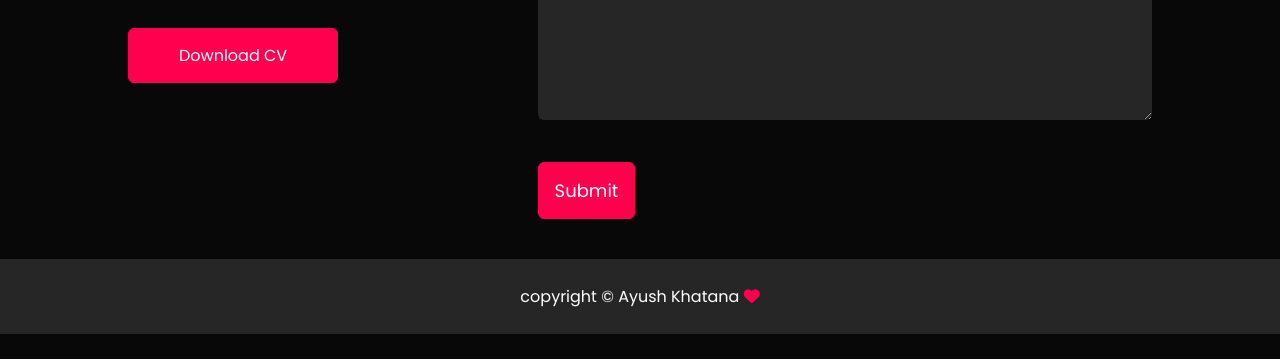
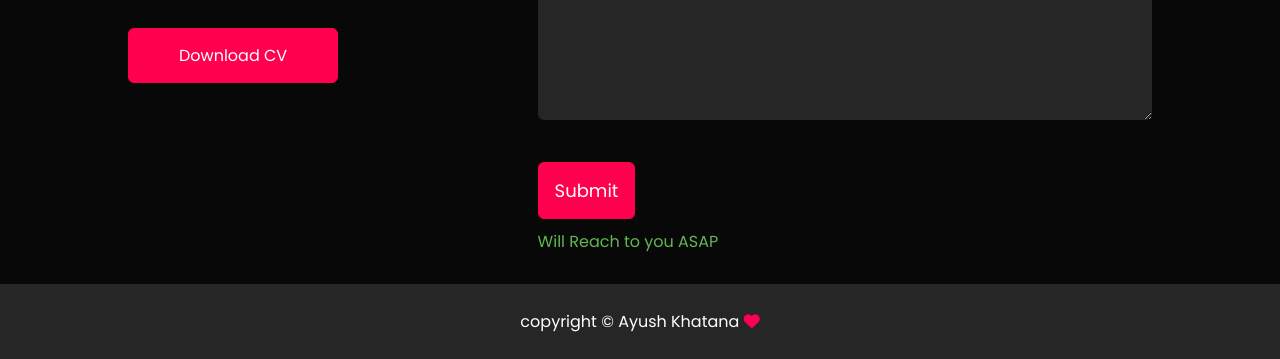
Before and after one commit to ayushkhatana369/My-Portfolio, a plain HTML site: page index.html in a window 1280 px wide. Shown: the part 3222-3581 px from the top of the page. Before the commit the page ends 3556 px from the top, so only its background shows below. Drawn offline with Linux system fonts and the light colour scheme; a web font is replaced by a local one.

Commit message:
Update index.html

```diff
--- a/index.html
+++ b/index.html
@@ -133,7 +133,7 @@
             <textarea name="Message" rows="6" placeholder="Your Message"></textarea>
             <button type="submit" class="btn btn2">Submit</button>
           </form>
-          <span id="msg"></span>
+          <span id="msg">Will Reach to you ASAP</span>
         </div>
       </div>
     </div>
```
